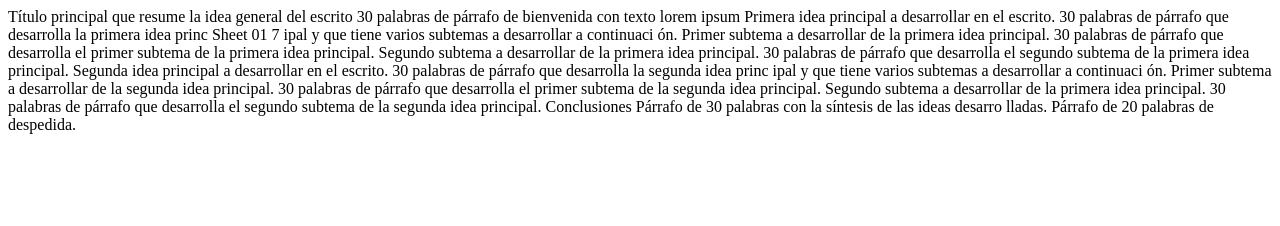
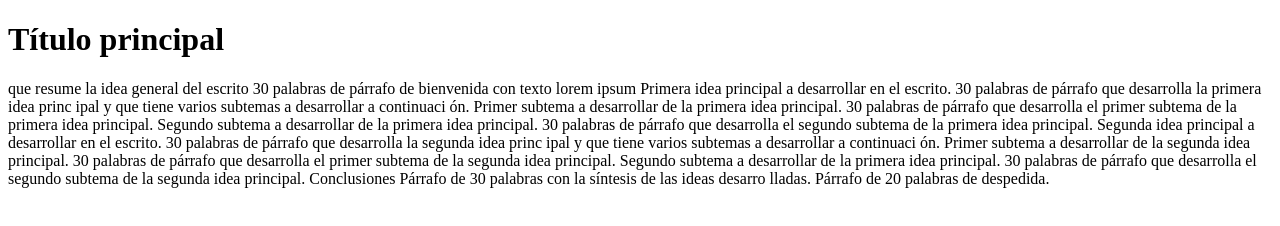
Before and after one commit to Aureum001/JBC, a plain HTML site: page ex04.html in a window 1280 px wide. Drawn offline with Linux system fonts and the light colour scheme.

Commit message:
Fix estructura de ex04 sin cambios de contenido

```diff
--- a/ex04.html
+++ b/ex04.html
@@ -6,12 +6,10 @@
     <title>Document</title>
 </head>
 <body>
-        Título principal que resume la idea general del escrito
+        <h1>Título principal</h1> que resume la idea general del escrito
     30 palabras de párrafo de bienvenida con texto lorem ipsum
     Primera idea principal a desarrollar en el escrito.
     30 palabras de párrafo que desarrolla la primera idea princ
-
-    Sheet 01 7
 
     ipal y que tiene varios subtemas a desarrollar a continuaci
     ón.
```
